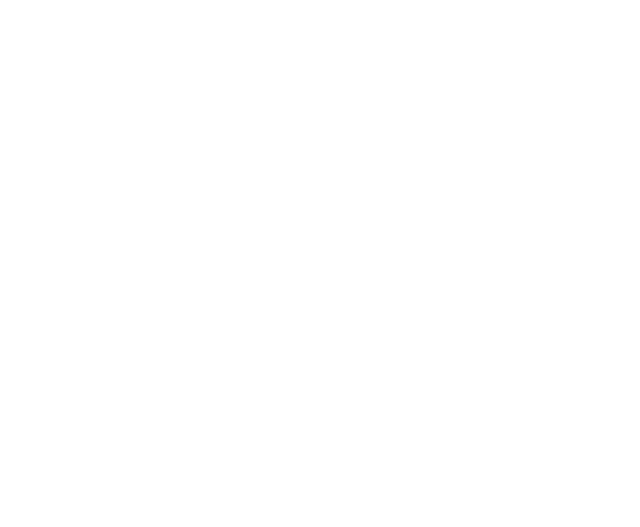
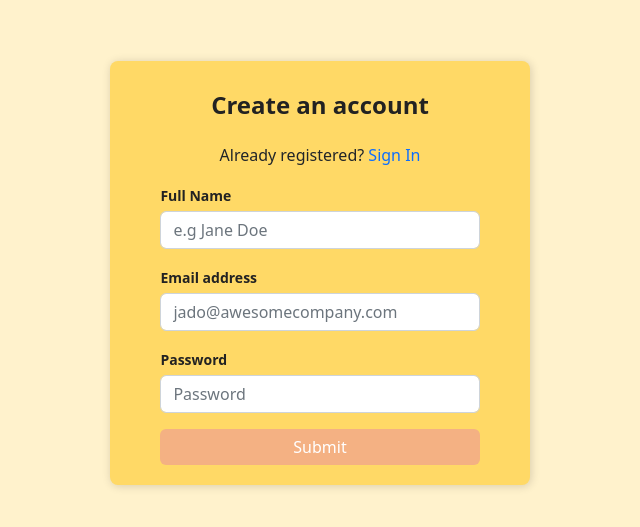
Before and after one commit to davidalexandru1370/ISS, a React (Create React App) app in the folder frontend/: page /register in a window 1280 px wide. Before the commit this address had no page. Shown: the part 127-654 px from the top of the page, without its empty margins (320-960 px from the left). Built offline with nearby package versions, Linux system fonts and the light colour scheme.

Commit message:
split login page into 2 pages: login and register

```diff
--- a/frontend/src/App.tsx
+++ b/frontend/src/App.tsx
@@ -2,13 +2,16 @@ import React from "react";
 import logo from "./logo.svg";
 import "./App.css";
 import { BrowserRouter as Router, Routes, Route, Link } from "react-router-dom";
-import Login from "./login";
+import Login from "./Pages/Login/Login";
+import { Register } from "./Pages/Register/Register";
+import "bootstrap/dist/css/bootstrap.min.css";
 
 function App() {
   return (
     <Router>
       <Routes>
         <Route path="/login" element={<Login />} />
+        <Route path="/register" element={<Register />} />
       </Routes>
     </Router>
   );
--- /dev/null
+++ b/frontend/src/Pages/Login/Login.tsx
@@ -0,0 +1,67 @@
+import React, { useState } from "react";
+import { useNavigate } from "react-router-dom";
+
+const Login = () => {
+  const [email, setEmail] = useState<string>("");
+  const [password, setPassword] = useState<string>("");
+  const navigate = useNavigate();
+
+  return (
+    <div className="Login-form-container">
+      <form className="Login-form">
+        <div className="Login-form-content">
+          <h3 className="Login-form-title">Sign In</h3>
+          <div className="text-center">
+            Not registered yet?{" "}
+            <span
+              className="link-primary"
+              onClick={() => {
+                navigate("/register", {
+                  replace: true,
+                });
+              }}
+            >
+              Sign Up
+            </span>
+          </div>
+          <div className="form-group mt-3">
+            <label>Email address</label>
+            <input
+              type="email"
+              className="form-control mt-1"
+              placeholder="Enter email"
+              onChange={(x) => {
+                setEmail(x.currentTarget.innerText);
+              }}
+            />
+          </div>
+          <div className="form-group mt-3">
+            <label>Password</label>
+            <input
+              type="password"
+              className="form-control mt-1"
+              placeholder="Enter password"
+              onChange={(x) => {
+                setPassword(x.currentTarget.innerText);
+              }}
+            />
+          </div>
+          <div className="d-grid gap-2 mt-3">
+            <button
+              type="submit"
+              className="submit-btn btn btn-primary"
+              onClick={async () => {}}
+            >
+              Submit
+            </button>
+          </div>
+          <p className="text-center mt-2">
+            <a href="#">Forgot password?</a>
+          </p>
+        </div>
+      </form>
+    </div>
+  );
+};
+
+export default Login;
--- a/frontend/src/login.tsx
+++ b/frontend/src/Pages/Register/Register.tsx
@@ -1,65 +1,13 @@
-import "bootstrap/dist/css/bootstrap.min.css";
 import React, { useState } from "react";
-import { User } from "./Model/User";
+import { User } from "../../Model/User";
+import { useNavigate } from "react-router-dom";
 
-export default function () {
-  const [authMode, setLoginMode] = useState("signin");
+export const Register = () => {
   const [user, setUser] = useState<User>();
   const [name, setName] = useState<string>("");
   const [email, setEmail] = useState<string>("");
   const [password, setPassword] = useState<string>("");
-
-  const changeLoginMode = () => {
-    setLoginMode(authMode === "signin" ? "signup" : "signin");
-  };
-
-  if (authMode === "signin") {
-    return (
-      <div className="Login-form-container">
-        <form className="Login-form">
-          <div className="Login-form-content">
-            <h3 className="Login-form-title">Sign In</h3>
-            <div className="text-center">
-              Not registered yet?{" "}
-              <span className="link-primary" onClick={changeLoginMode}>
-                Sign Up
-              </span>
-            </div>
-            <div className="form-group mt-3">
-              <label>Email address</label>
-              <input
-                type="email"
-                className="form-control mt-1"
-                placeholder="Enter email"
-                onChange={(x) => {
-                  setEmail(x.currentTarget.innerText);
-                }}
-              />
-            </div>
-            <div className="form-group mt-3">
-              <label>Password</label>
-              <input
-                type="password"
-                className="form-control mt-1"
-                placeholder="Enter password"
-                onChange={(x) => {
-                  setPassword(x.currentTarget.innerText);
-                }}
-              />
-            </div>
-            <div className="d-grid gap-2 mt-3">
-              <button type="submit" className="submit-btn btn btn-primary">
-                Submit
-              </button>
-            </div>
-            <p className="text-center mt-2">
-              <a href="#">Forgot password?</a>
-            </p>
-          </div>
-        </form>
-      </div>
-    );
-  }
+  const navigate = useNavigate();
 
   return (
     <div className="Login-form-container">
@@ -68,7 +16,14 @@ export default function () {
           <h3 className="Login-form-title">Create an account</h3>
           <div className="text-center">
             Already registered?{" "}
-            <span className="link-primary" onClick={changeLoginMode}>
+            <span
+              className="link-primary"
+              onClick={() => {
+                navigate("/login", {
+                  replace: true,
+                });
+              }}
+            >
               Sign In
             </span>
           </div>
@@ -127,7 +82,6 @@ export default function () {
                 };
                 let response = await fetch(url, header);
                 console.log(response);
-                //await response;
               }}
             >
               Submit
@@ -137,4 +91,4 @@ export default function () {
       </form>
     </div>
   );
-}
+};
```
Also changed, not shown: frontend/src/Api/DestinationApi.ts (added), frontend/src/Constants/ApiConstants.ts (added), 1 other file (tests, documents, lock files or other folders).
